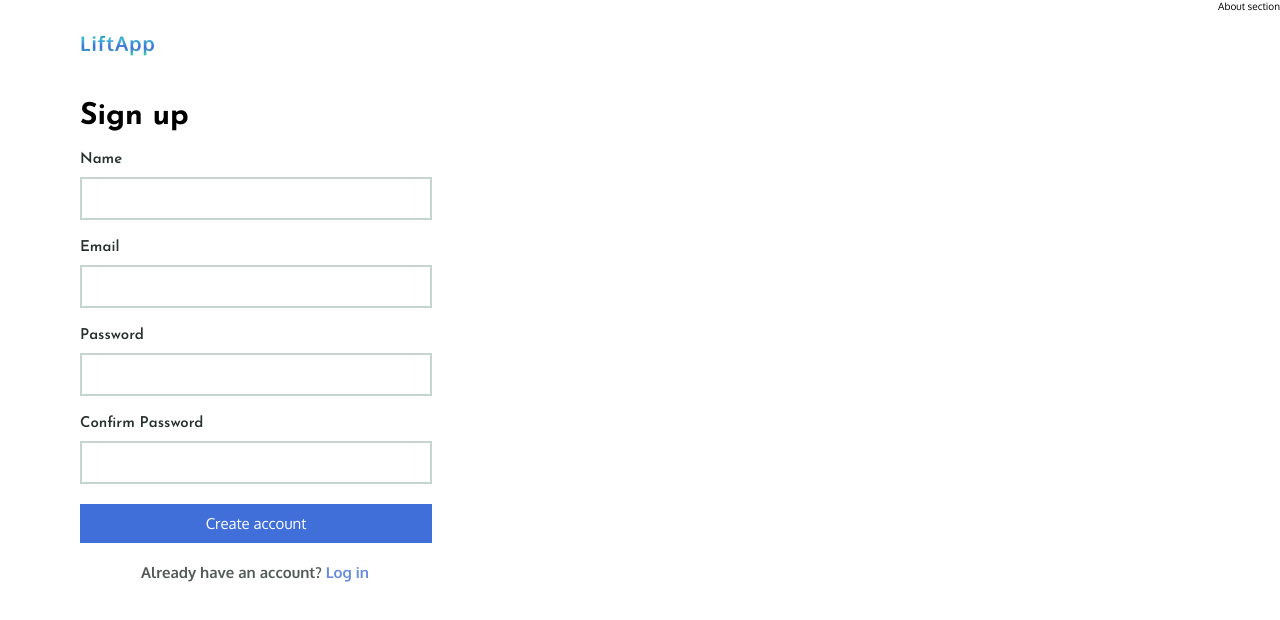
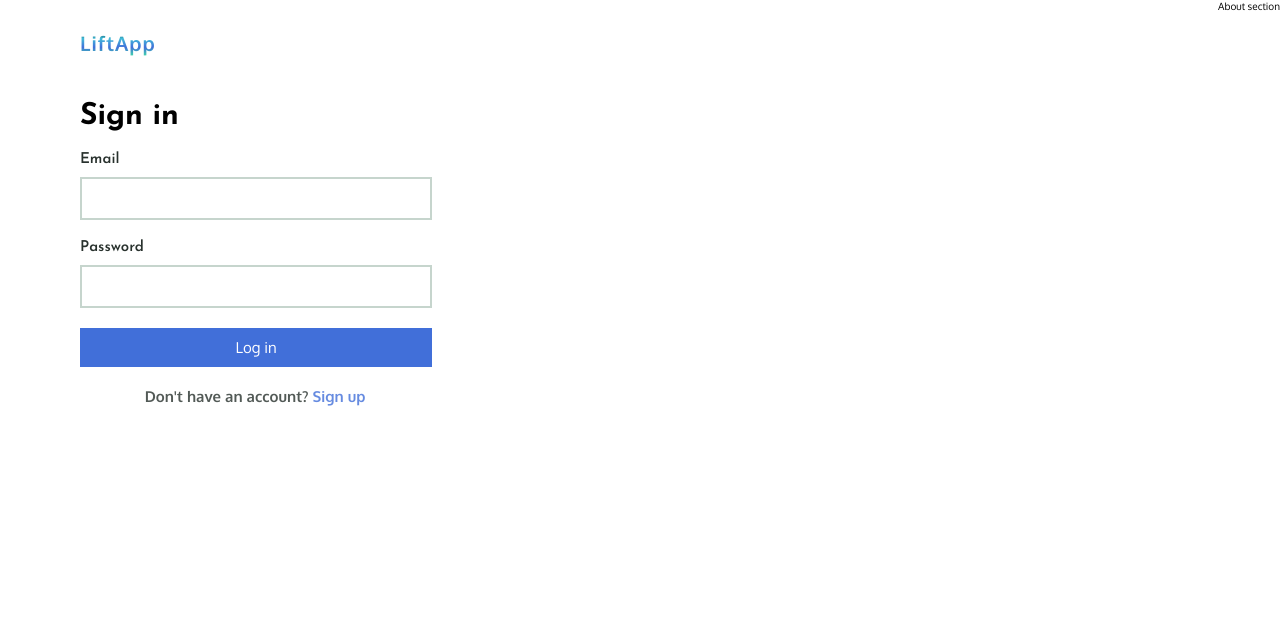
Before and after one commit to andyosei12/liftApp, a Next.js app: page / in a window 1280 px wide. Both pictures are taken after a click on the element "Log in". Shown: the top 620 px of the page. Built offline with nearby package versions, Linux system fonts and the light colour scheme.

Commit message:
add sign in component (#2)
Co-authored-by: Andy Osei <andrew.owusu@novanest.net>

```diff
--- /dev/null
+++ b/components/Signin.tsx
@@ -0,0 +1,18 @@
+import Input from "./Input";
+import styles from "../styles/Signup.module.scss";
+import PrimaryButton from "./buttons/PrimaryButton";
+
+const Signin = () => {
+  return (
+    <div className={styles.container}>
+      <h1 className="heading-1 mb-small">Sign in</h1>
+      <form>
+        <Input label="Email" type="email" />
+        <Input label="password" type="password" />
+        <PrimaryButton name="Log in" />
+      </form>
+    </div>
+  );
+};
+
+export default Signin;
--- a/pages/index.tsx
+++ b/pages/index.tsx
@@ -1,21 +1,36 @@
 import type { NextPage } from "next";
 import Head from "next/head";
+import { useState } from "react";
 import Signup from "../components/Signup";
+import Signin from "../components/Signin";
 import styles from "../styles/Home.module.scss";
 
 const Home: NextPage = () => {
+  const [isSignin, setIsSignin] = useState(false);
+
+  const toggleSigninHandler = () => {
+    setIsSignin(!isSignin);
+  };
+
   return (
     <div className={styles.register}>
       <Head>
-        <title>LiftApp | Register</title>
+        <title>LiftApp | {isSignin ? "Log in" : "Register"}</title>
       </Head>
       <section className={styles["register-container"]}>
         <h1 className="mb-large logo">LiftApp</h1>
-        <Signup />
-        <h2>
-          Already have an account?
-          <span> Log in</span>
-        </h2>
+        {isSignin ? <Signin /> : <Signup />}
+        {isSignin ? (
+          <h2>
+            Don&apos;t have an account?
+            <span onClick={toggleSigninHandler}> Sign up</span>
+          </h2>
+        ) : (
+          <h2>
+            Already have an account?
+            <span onClick={toggleSigninHandler}> Log in</span>
+          </h2>
+        )}
       </section>
       <p>About section</p>
     </div>
```
